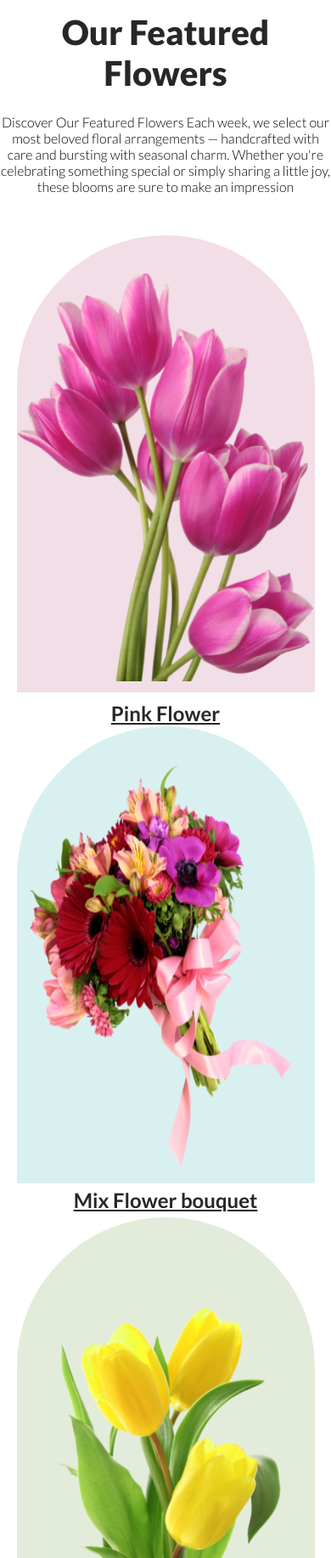
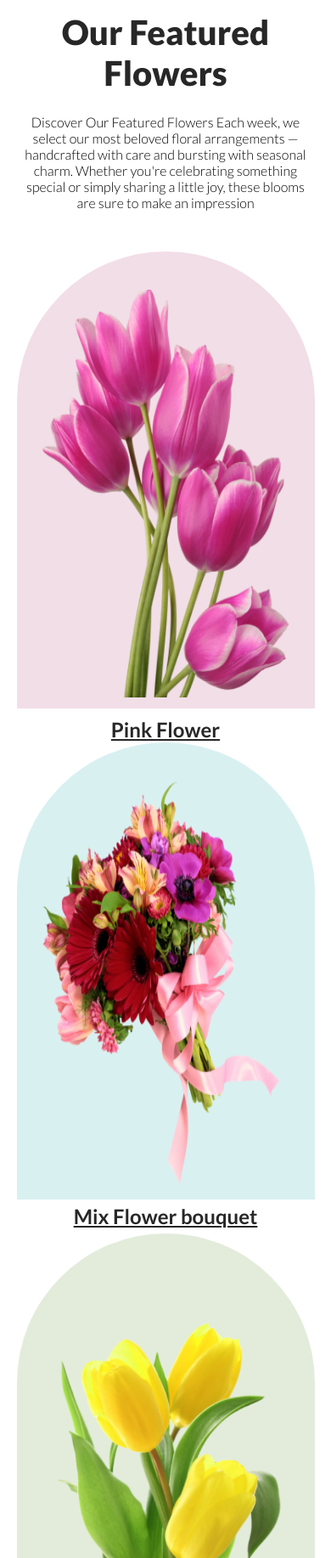
Before and after one commit to Riad-Zz/Online_Flower_Shop, a plain HTML site: page index.html in a window 390 px wide. Shown: the part 1760-3594 px from the top of the page at 85% size. Drawn offline with Linux system fonts and the light colour scheme.

Commit message:
Responsiveness fix on mobile devices

```diff
--- a/Styles/style.css
+++ b/Styles/style.css
@@ -97,7 +97,6 @@ header {
 .banner-section {
   justify-content: space-between;
   align-items: center;
-  /* gap: 200px; */
 }
 .banner-description {
   padding-left: 20px;
@@ -120,6 +119,7 @@ header {
 .flower-subtext{
     max-width: 594px;
     margin: 0 auto;
+    padding: 20px;
 }
 .flower-container{
     display: flex ;
@@ -127,10 +127,8 @@ header {
     flex: 1;
     justify-content: center;
     flex-wrap: wrap;
-    /* align-items: center; */
 }
 .flower{
-    /* height: 578px; */
     border: 3px solid black;
     height: 538px;
     width: 464px;
@@ -154,7 +152,9 @@ header {
     margin-top: 2px;
 }
  .flwr-1{
+    max-width:290px ;
     padding-top: 45px;
+    /* padding-right: 50px; */
  }
 
   #flower-img2{
@@ -179,7 +179,6 @@ header {
     background-color: rgba(39, 39, 39, 0.05);
     display: flex;
     justify-content: center;
-    /* align-content: center; */
     padding-top: 86px;
     padding-bottom: 86px;
     gap: 100px;
@@ -304,14 +303,16 @@ header {
     align-items: center;
     gap: 40px;
   }
-  .flower-description{
-    width: 100%;
-    margin: 0 auto ;
-    margin-bottom: 48px;
-  }
   .flower{
     width: 90%;
   }
+  .flower-display-section{
+    width: 100%;
+}
+ .flower-subtext {
+  max-width: 90% ;
+  padding: 0%;
+ }
   .discount-section{
     justify-content: center;
   }
@@ -335,9 +336,17 @@ header {
         margin-top: 15px;
         margin-bottom: 7px;
     }
-    .footer-section{
-      padding-left: 10px;
-      padding-right: 10px;
+     /* .flwr-1{
+    padding-top: 45px;
+    margin-right: 30px;
+ } */
+  #flower-img2{
+    width: 90%;
+    padding-top: 40px;
+  }
+    .foot-info{
+      padding-left: 15px;
+      padding-right: 15px;
     }
 }
 
--- a/index.html
+++ b/index.html
@@ -114,7 +114,7 @@
     <footer class="footer-section display-flex">
         <img src="Assets/Logo01_no-bg.png" alt="Store-logo">
         <h3 class="section-title" style="color: rgba(255, 255, 255, 0.9);"><span style="color: rgba(229, 84, 115, 1);">Flower</span>Shop</h3>
-        <p style="margin-bottom: 15px;">Let’s Stay in Bloom!
+        <p style="margin-bottom: 15px;" class="foot-info">Let’s Stay in Bloom!
 Whether you're celebrating, surprising, or simply spreading love — we’re here with flowers for every story.</p>
           <p style="color: rgba(255, 255, 255, 0.4);">@2020-2023, FlowerShop.com. All rights reserved. </p>
     </footer>
```
